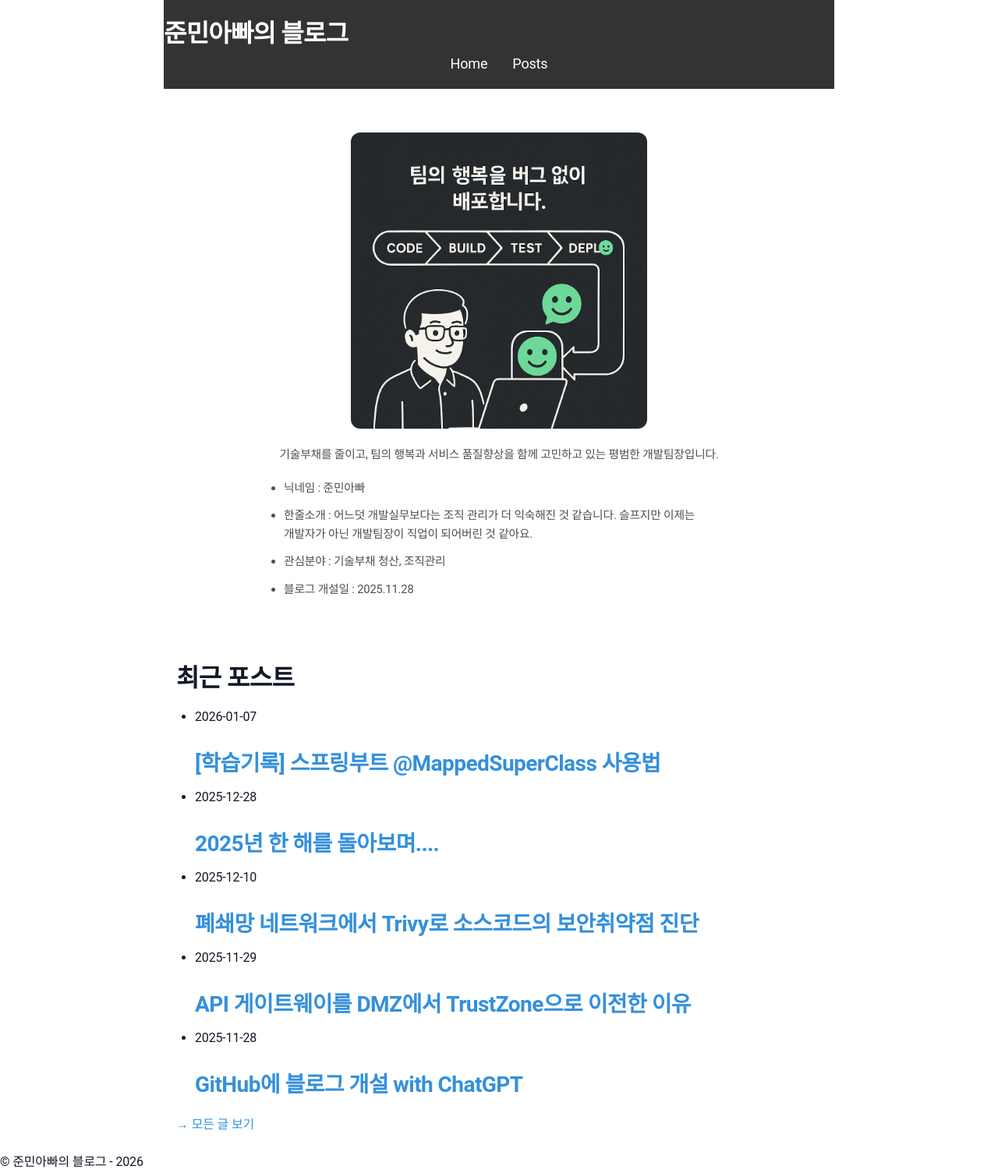
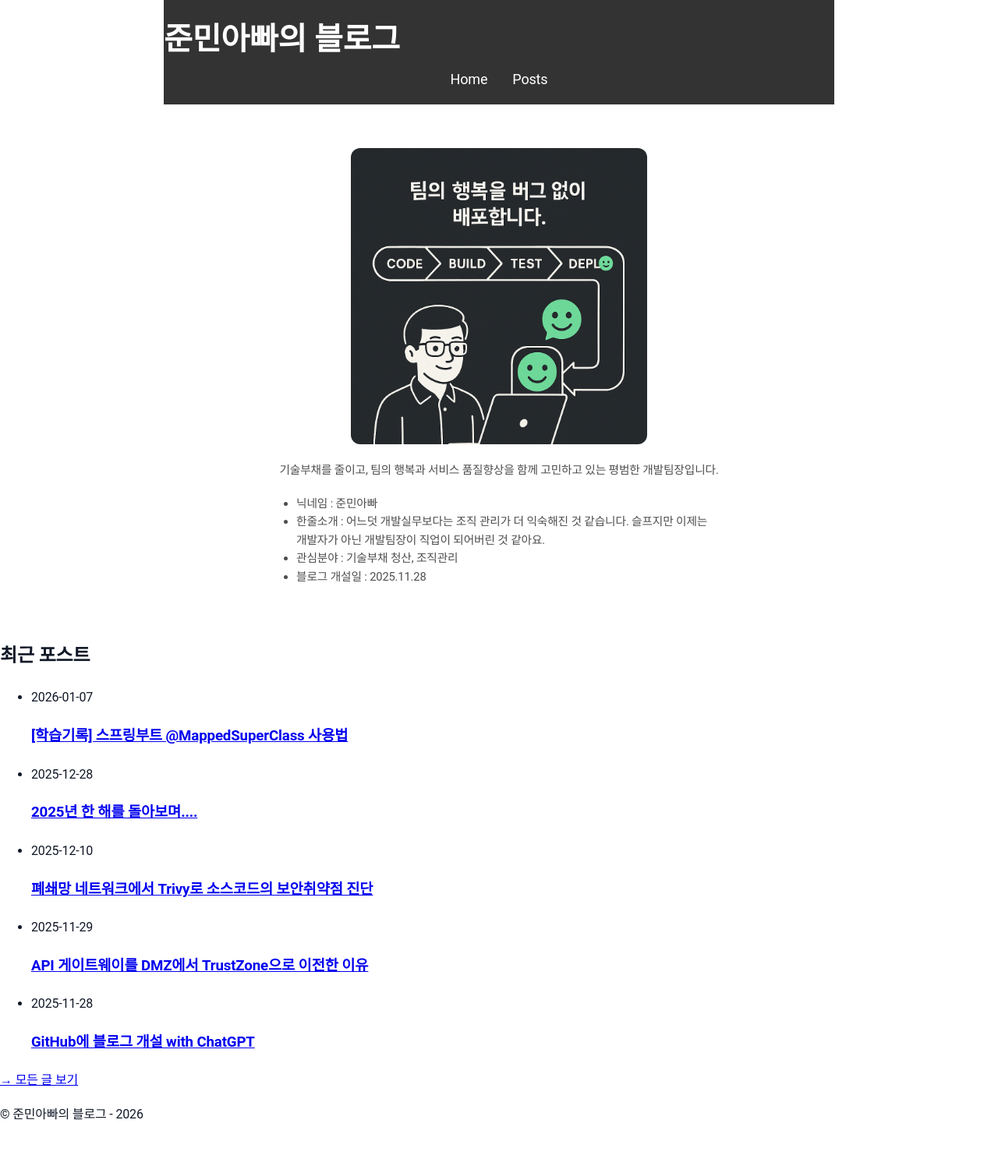
Before and after one commit to sanghoon-lee/sanghoon-lee.github.io, a Jekyll site: the page built from index.md, in a window 1280 px wide. Shown: the whole page at 78% size. Built offline with Jekyll 4.4.1, drawn with Linux system fonts in a browser that asks for light colours; after the commit the page ends 1444 px from its top, so only the background shows below that.

Commit message:
main.scss 수정

```diff
--- a/assets/main.scss
+++ b/assets/main.scss
@@ -28,142 +28,6 @@ body{
   letter-spacing: -0.01em;
   word-break: keep-all;
 }
-
-/* 헤더 */
-.site-header {
-  background-color: #333;
-  color: #fff;
-  padding: 1rem;
-}
-
-.site-header .site-title a {
-  color: #fff;
-  text-decoration: none;
-  font-size: 2rem;
-}
-
-
-/* 본문 폭/여백 */
-.page-content, .post-content, main {
-  max-width: var(--content-max);
-  margin-left: auto;
-  margin-right: auto;
-  padding-left: 1rem;
-  padding-right: 1rem;
-}
-
-/* 제목 스타일 개선 */
-h1, h2, h3, h4, h5, h6 {
-  line-height: 1.25;
-  font-weight: 600;
-  margin-bottom: 0.5rem;
-  letter-spacing: -0.02em;
-}
-
-h1 {
-  font-size: 2.5rem;
-  margin-top: 1.5rem;
-}
-
-h2 {
-  font-size: 2rem;
-}
-
-h3 {
-  font-size: 1.75rem;
-}
-
-h4 {
-  font-size: 1.5rem;
-}
-
-/* 단락 및 텍스트 */
-p {
-  margin-bottom: 1.25rem;
-}
-
-ul, ol {
-  margin-bottom: 1.25rem;
-  padding-left: 1.5rem;
-}
-
-li {
-  margin-bottom: 0.75rem;
-}
-
-/* 인용문 */
-blockquote {
-  background: #f9f9f9;
-  border-left: 5px solid #3490dc;
-  padding: 1rem;
-  margin: 2rem 0;
-  font-style: italic;
-  color: #444;
-}
-
-/* 리스트 */
-li {
-  margin-bottom: 0.75rem;
-}
-
-/* 링크 스타일 */
-a {
-  color: #3490dc;
-  text-decoration: none;
-  transition: all 0.3s ease;
-}
-
-a:hover {
-  text-decoration: underline;
-}
-
-/* =========================
-   Code blocks – Step 1
-   (예제 코드 세련되게 스타일링)
-   ========================= */
-
-/* 코드 블록 스타일링 */
-pre {
-  background: #1e1e1e;
-  color: #f8f8f2;
-  padding: 1rem;
-  border-radius: 8px;
-  overflow-x: auto;
-  line-height: 1.6;
-  font-size: 0.95rem;
-  margin: 1.5rem 0;
-}
-
-/* 코드 내부의 스타일 */
-code {
-  background: transparent;
-  color: #f8f8f2;
-  font-family: 'Courier New', monospace;
-  padding: 0.2rem 0.4rem;
-  border-radius: 6px;
-}
-
-/* 코드 블록에 "언어" 정보 추가 */
-pre[class*="language-"] {
-  background: #2d2d2d;
-}
-
-/* 복사 버튼 추가 시 스타일 */
-button.copy-btn {
-  background-color: #3490dc;
-  color: white;
-  border: none;
-  padding: 0.5rem 1rem;
-  border-radius: 6px;
-  cursor: pointer;
-  margin-top: 0.5rem;
-  transition: background-color 0.3s;
-}
-
-button.copy-btn:hover {
-  background-color: #2779bd;
-}
-
 
 /* ================================
    헤더 및 네비게이션 영역 설정
@@ -229,3 +93,50 @@ button.copy-btn:hover {
   color: #fff; /* 포스트 제목 색상 */
   text-align: left; /* 왼쪽 정렬 */
 }
+
+/* =========================
+   Code blocks – Step 1
+   (예제 코드 세련되게 스타일링)
+   ========================= */
+
+/* 코드 블록 스타일링 */
+pre {
+  background: #1e1e1e;
+  color: #f8f8f2;
+  padding: 1rem;
+  border-radius: 8px;
+  overflow-x: auto;
+  line-height: 1.6;
+  font-size: 0.95rem;
+  margin: 1.5rem 0;
+}
+
+/* 코드 내부의 스타일 */
+code {
+  background: transparent;
+  color: #f8f8f2;
+  font-family: 'Courier New', monospace;
+  padding: 0.2rem 0.4rem;
+  border-radius: 6px;
+}
+
+/* 코드 블록에 "언어" 정보 추가 */
+pre[class*="language-"] {
+  background: #2d2d2d;
+}
+
+/* 복사 버튼 추가 시 스타일 */
+button.copy-btn {
+  background-color: #3490dc;
+  color: white;
+  border: none;
+  padding: 0.5rem 1rem;
+  border-radius: 6px;
+  cursor: pointer;
+  margin-top: 0.5rem;
+  transition: background-color 0.3s;
+}
+
+button.copy-btn:hover {
+  background-color: #2779bd;
+}
```
